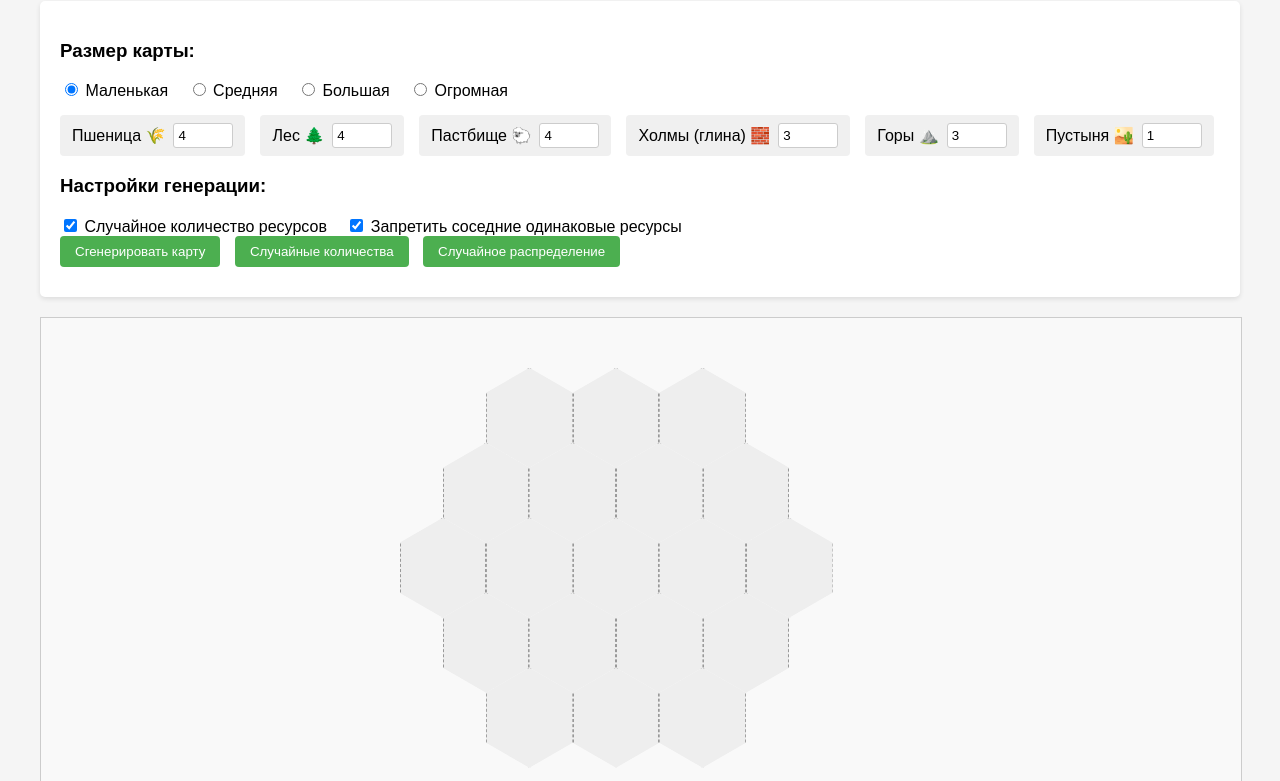
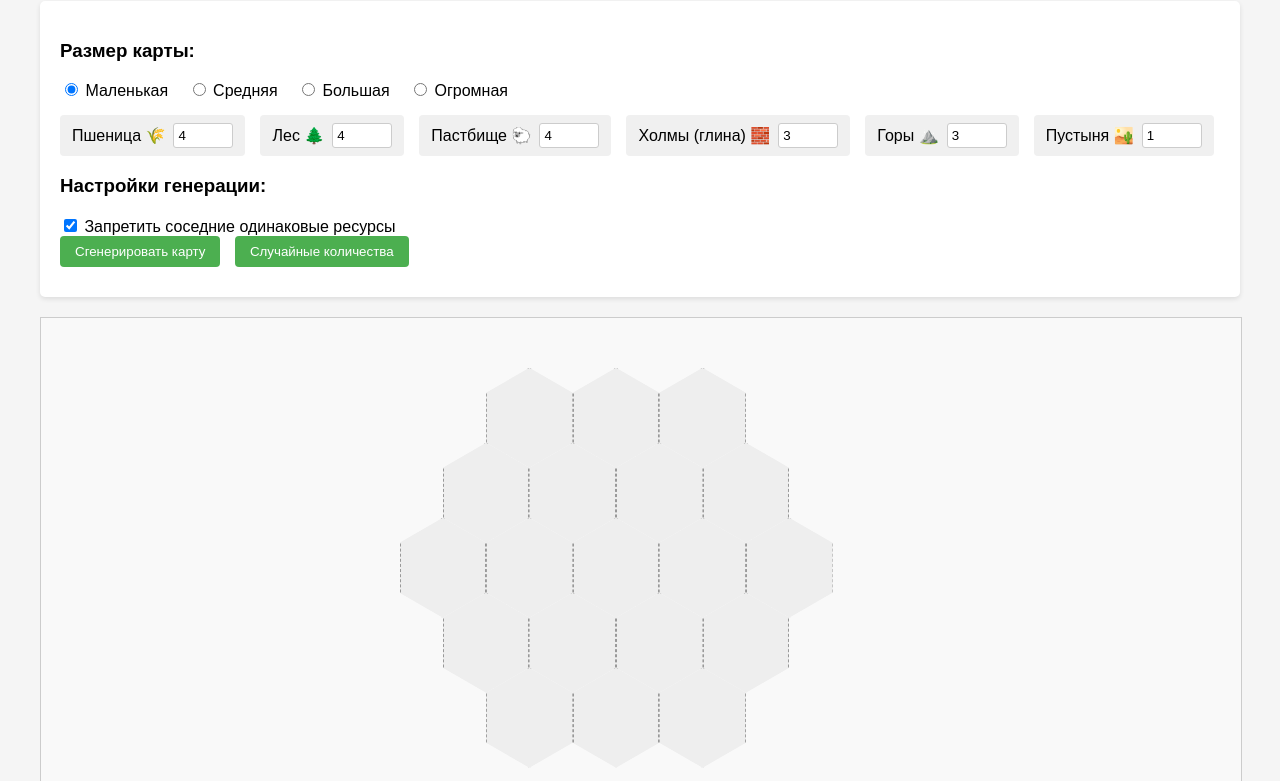
Before and after one commit to misteryfors/catan-generate, a website built with Vite: page index.html in a window 1280 px wide. Shown: the part 99-880 px from the top of the page. Built offline with nearby package versions, Linux system fonts and the light colour scheme.

Commit message:
Add files via upload

```diff
--- a/index.html
+++ b/index.html
@@ -57,16 +57,12 @@
     <div class="options">
       <h3>Настройки генерации:</h3>
       <label>
-        <input type="checkbox" id="random-counts" checked> Случайное количество ресурсов
-      </label>
-      <label>
         <input type="checkbox" id="no-adjacent-same" checked> Запретить соседние одинаковые ресурсы
       </label>
     </div>
 
     <button id="generate-btn">Сгенерировать карту</button>
     <button id="randomize-counts-btn">Случайные количества</button>
-    <button id="randomize-distribution-btn">Случайное распределение</button>
   </div>
 
   <div class="game-board-container">
```
